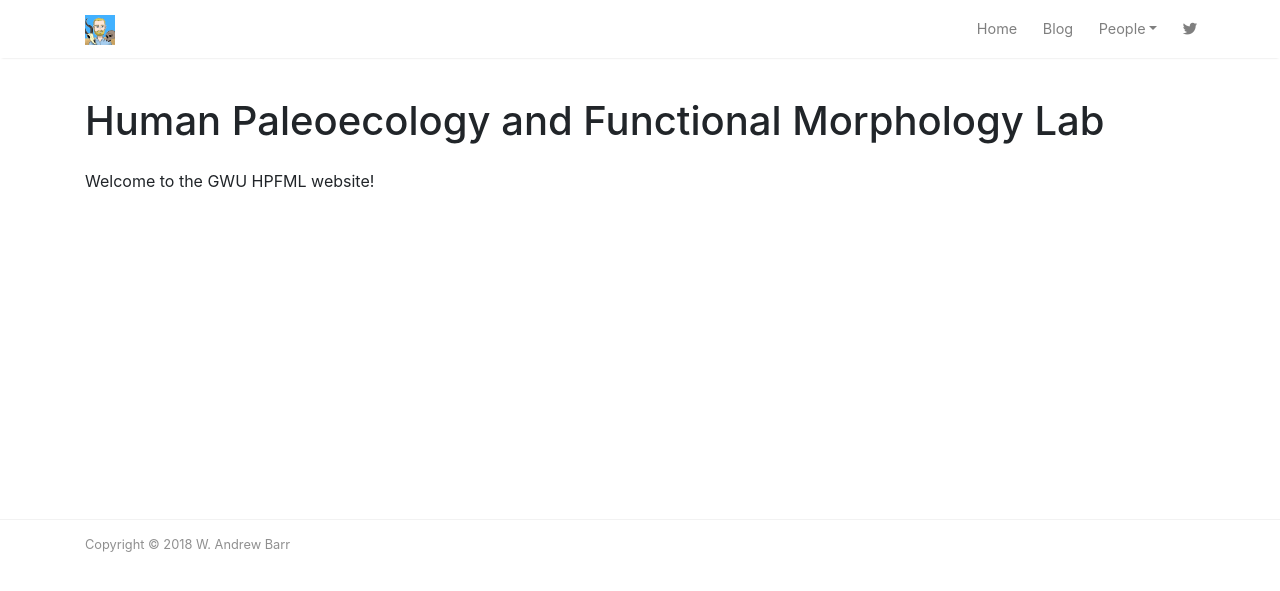
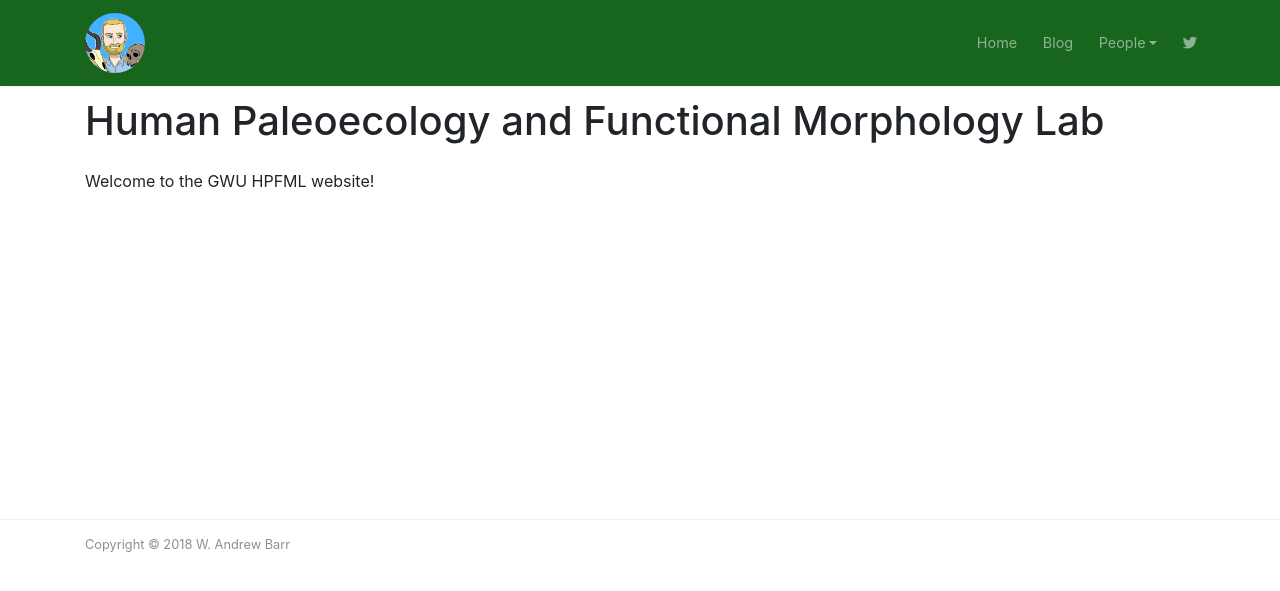
Before and after one commit to wabarr/PAPER, a Jekyll site: the page built from index.md, in a window 1280 px wide. Shown: the top 591 px of the page. Built offline with Jekyll 4.4.1, drawn with Linux system fonts in a browser that asks for light colours; nearby versions of some CDN libraries; comment, search, counter and statistics services are not loaded.

Commit message:
style update

```diff
--- a/_layouts/default.html
+++ b/_layouts/default.html
@@ -42,7 +42,7 @@
 
 <!-- Begin Menu Navigation
 ================================================== -->
-<nav class="navbar navbar-expand-lg navbar-light bg-white fixed-top mediumnavigation nav-down">
+<nav class="navbar navbar-expand-lg navbar-dark fixed-top mediumnavigation nav-down" style="background-color: #18661e;">
 
     <div class="container pr-0">
 
--- a/assets/css/customizations.css
+++ b/assets/css/customizations.css
@@ -1,3 +1,13 @@
 .mainheading h1.sitetitle {
    font-family: -apple-system,system-ui,BlinkMacSystemFont,"Segoe UI",Roboto,"Helvetica Neue",Arial,sans-serif;
 }
+
+
+.navbar-brand img {
+    border-radius: 50%;
+}
+
+.mediumnavigation .navbar-brand img {
+   max-height: 60px;
+   margin-right: 5px;
+}
```
